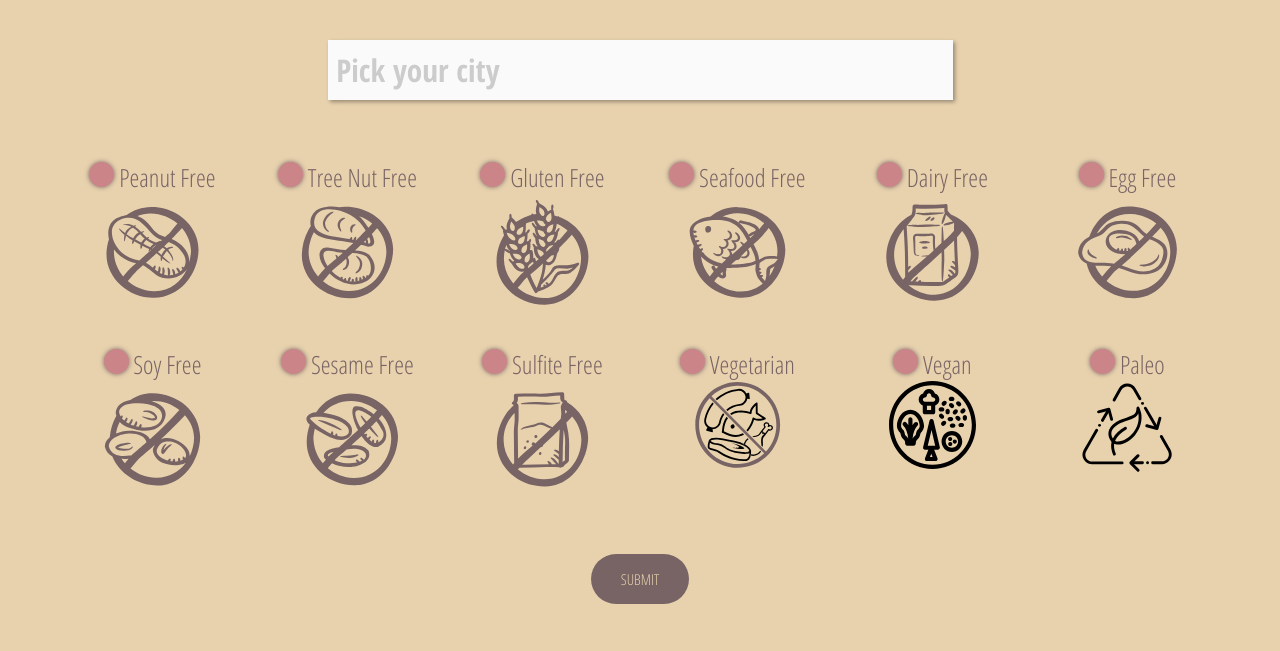
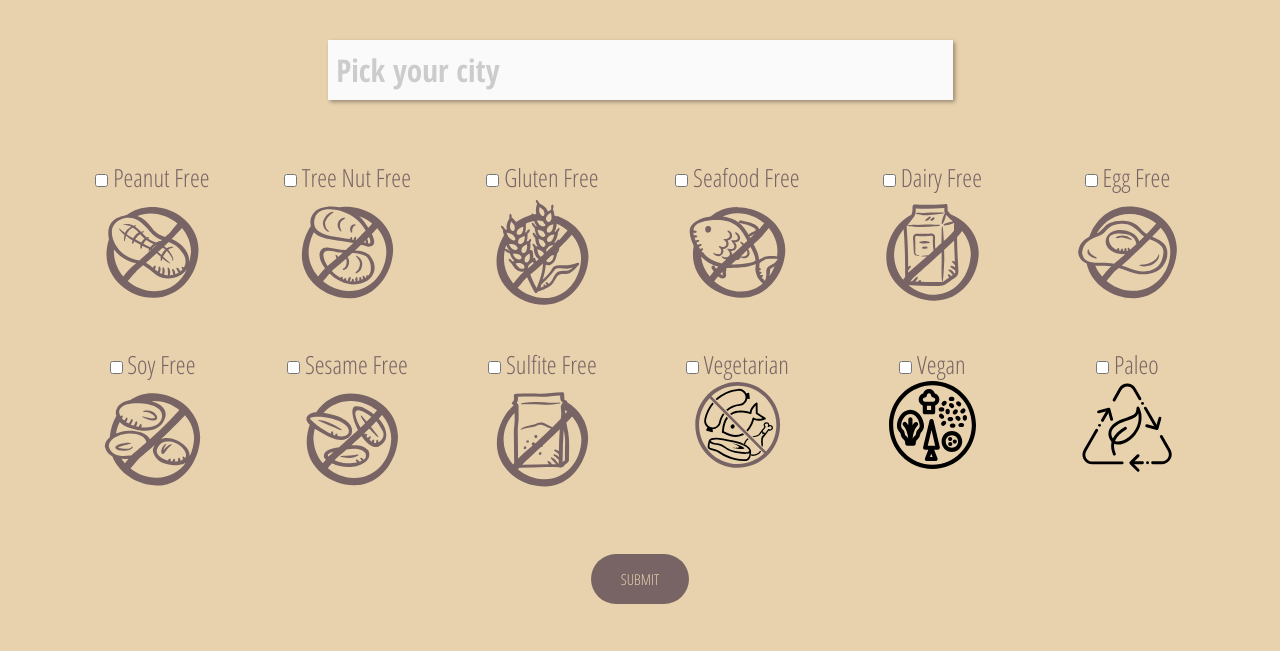
Before and after one commit to yujingma/brett_faye_tim_project5, a website: page index.html in a window 1280 px wide. Shown: the part 1040-1691 px from the top of the page. Drawn offline with nearby package versions, Linux system fonts and the light colour scheme; files that its build step writes are made by us from their sources; grey boxes are pictures that could not be loaded.

Commit message:
Continuing to style

```diff
--- a/dev/styles/style.scss
+++ b/dev/styles/style.scss
@@ -179,24 +179,9 @@ form img {
 	margin: 0 auto;
 }
 
-input[type=checkbox] {
-	appearance: none;
-	width: 25px;
-	height: 25px;
-	background: $red;
-	border-radius: 50%;
-	color: $brown;
-	position: relative;
-	box-shadow: 0 0 5px $brown;
-	&:checked::after{
-		position: absolute;
-		content: '\26D2';
-		font-size: 29px;
-		right: -2px;
-		bottom: -6px;
-	}
-}
-
+// input[type=checkbox] {
+// 	opacity: 0;
+// }
 
 input[type=submit] {
 	margin: 0 auto;
```
